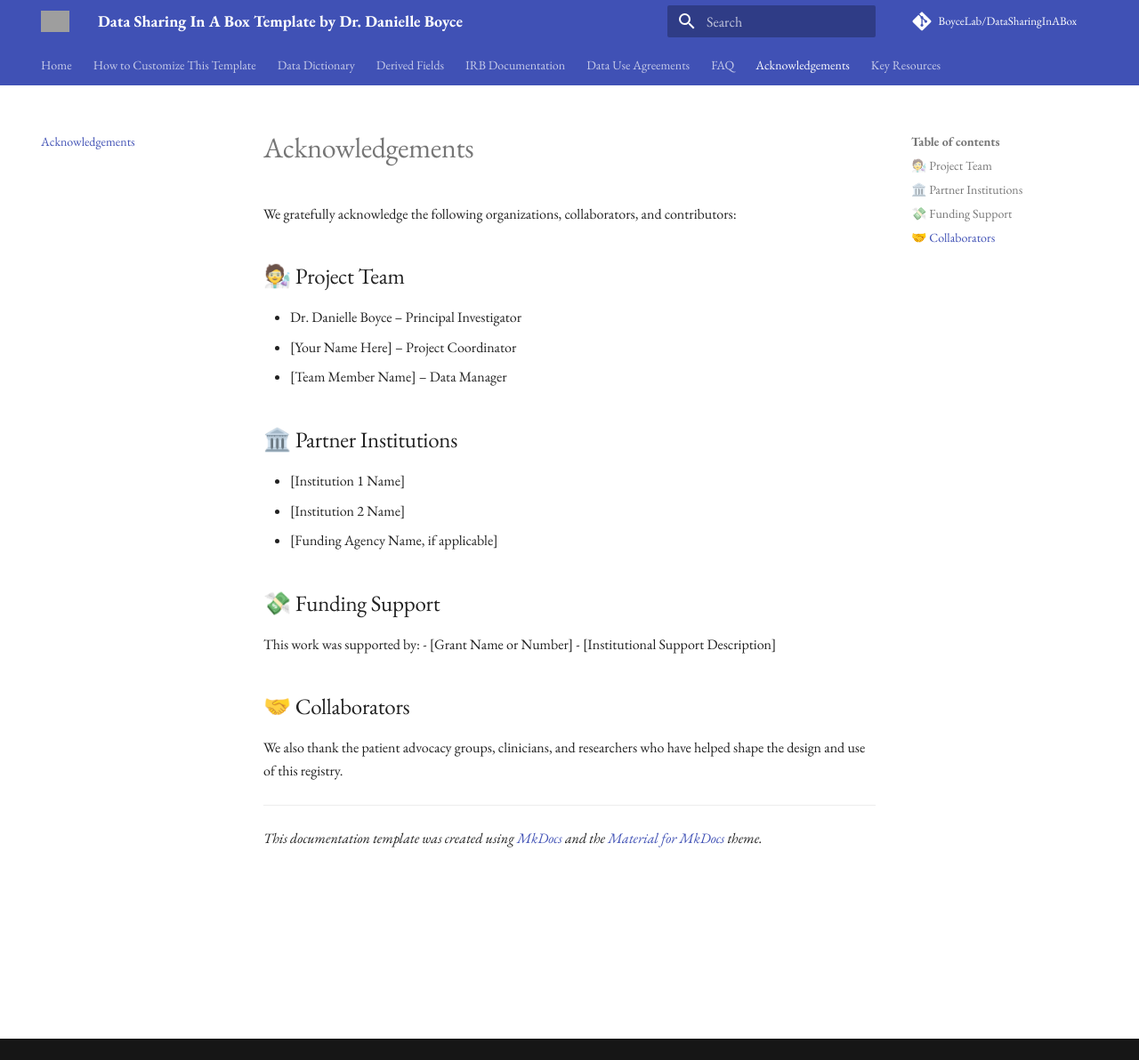
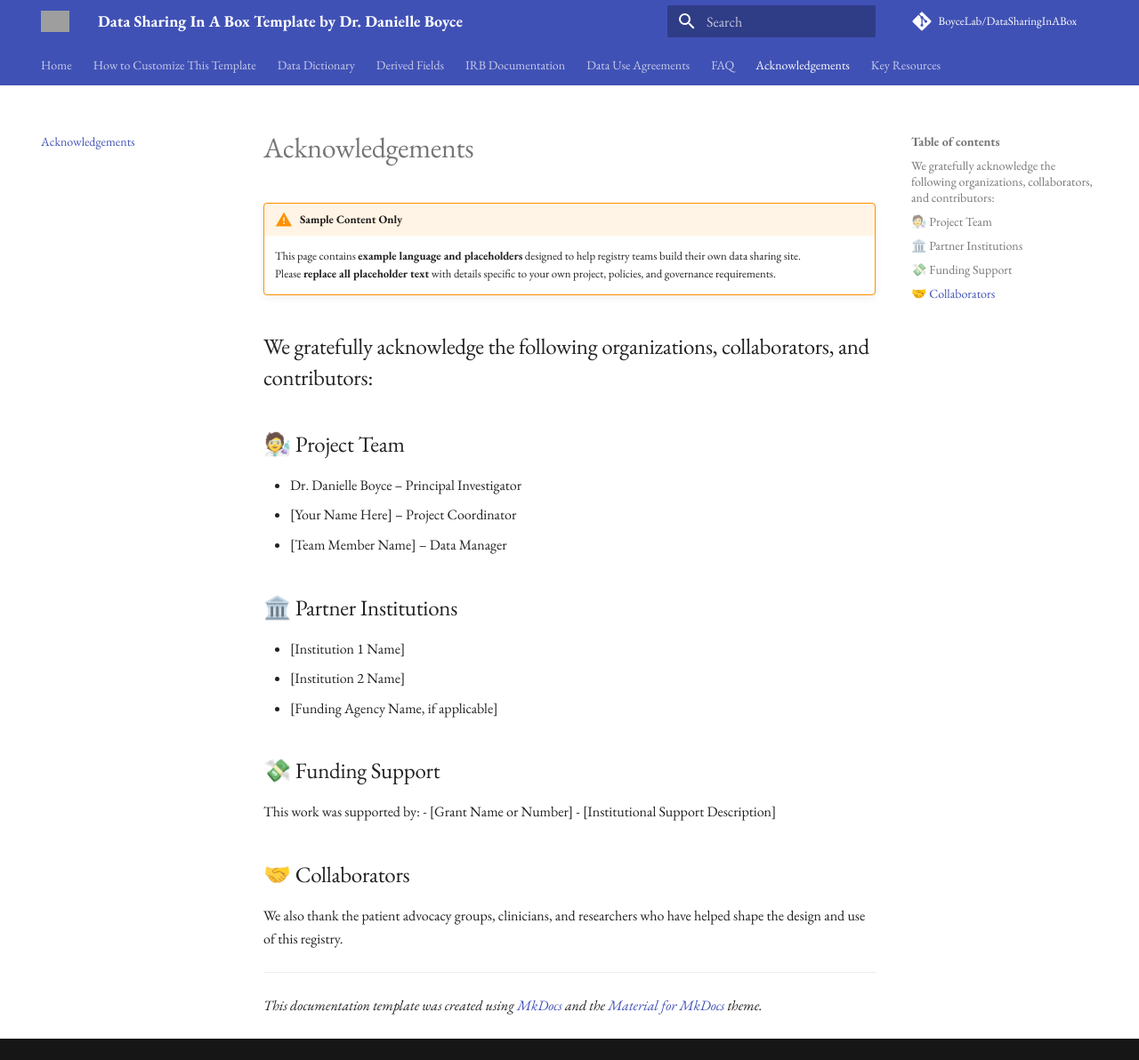
Before and after one commit to BoyceLab/DataSharingInABox, an MkDocs documentation site: the page built from docs/acknowledgements.md, in a window 1280 px wide and 1192 px high. Shown: the whole window at 89% size. Built offline with MkDocs 1.6.1 and Material for MkDocs 9.7.7, drawn with Linux system fonts in a browser that asks for light colours; comment, search, counter and statistics services are not loaded; grey boxes are pictures that could not be loaded.

Commit message:
Update acknowledgements with sample content warning
Added warning about sample content and placeholders.

```diff
--- a/docs/acknowledgements.md
+++ b/docs/acknowledgements.md
@@ -1,6 +1,10 @@
 # Acknowledgements
 
-We gratefully acknowledge the following organizations, collaborators, and contributors:
+!!! warning "Sample Content Only"
+    This page contains **example language and placeholders** designed to help registry teams build their own data sharing site.
+    Please **replace all placeholder text** with details specific to your own project, policies, and governance requirements.
+
+## We gratefully acknowledge the following organizations, collaborators, and contributors:
 
 ## 🧑‍🔬 Project Team
 
```
